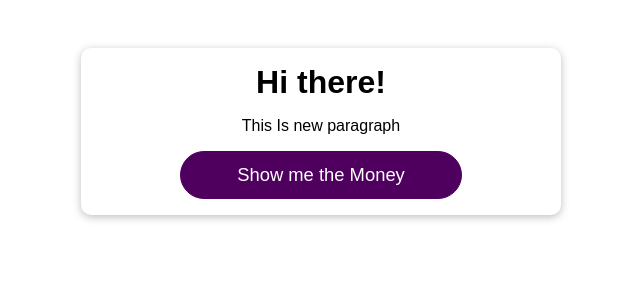
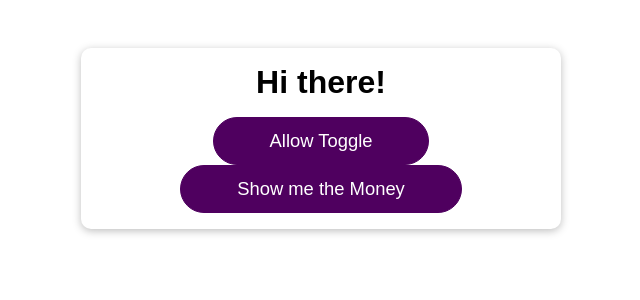
Before and after one commit to alexandrkadai/optimise, a React (Create React App) app: page / in a window 1280 px wide. Shown: the top 300 px of the page, without its empty margins (319-959 px from the left). Built offline with nearby package versions, Linux system fonts and the light colour scheme.

Commit message:
React usecallback

```diff
--- a/src/App.js
+++ b/src/App.js
@@ -1,17 +1,27 @@
-import React, { useState } from 'react';
+import React, { useState, useCallback } from 'react';
 import Button from './components/UI/Button/Button';
 import DemoOutput from './components/Demo/DemoOutput';
 import './App.css';
 
 function App() {
   const [showParagraph, setShowParagraph] = useState(false);
-  const togglePragraph = () => {
-    setShowParagraph((prevShowPraragraph) => !prevShowPraragraph);
+  const [allowToggle, setAllowToggle] = useState(false);
+
+  const togglePragraph = useCallback(() => {
+    if (allowToggle) {
+      setShowParagraph((prevShowPraragraph) => !prevShowPraragraph);
+    }
+  }, [allowToggle]);
+  console.log(showParagraph);
+  const allowToggleHandler = () => {
+    setAllowToggle(true);
   };
+
   return (
     <div className="app">
       <h1>Hi there!</h1>
       <DemoOutput show={showParagraph} />
+      <Button onClick={allowToggleHandler}>Allow Toggle </Button>
       <Button onClick={togglePragraph}> Show me the Money</Button>
     </div>
   );
--- a/src/components/Demo/DemoOutput.js
+++ b/src/components/Demo/DemoOutput.js
@@ -3,7 +3,9 @@ import React from 'react';
 import MyParagraph from './MyParagraph';
 
 const DemoOutput = (props) => {
-  return <MyParagraph>{props.show ? 'money Its a paragraph with money!' : ''}</MyParagraph>;
+  const some = props.show;
+  console.log(some + 'Demo');
+  return <p>{some ? 'Its a paragraph with money!' : ''}</p>;
 };
 
 export default React.memo(DemoOutput);
--- a/src/components/Demo/MyParagraph.js
+++ b/src/components/Demo/MyParagraph.js
@@ -2,7 +2,7 @@ import React from 'react';
 const MyParagraph = () => {
   return (
     <>
-      <p>This Is new paragraph</p>
+      <p></p>
     </>
   );
 };
--- a/src/components/UI/Button/Button.js
+++ b/src/components/UI/Button/Button.js
@@ -14,4 +14,4 @@ const Button = (props) => {
   );
 };
 
-export default Button;
+export default React.memo(Button);
```
